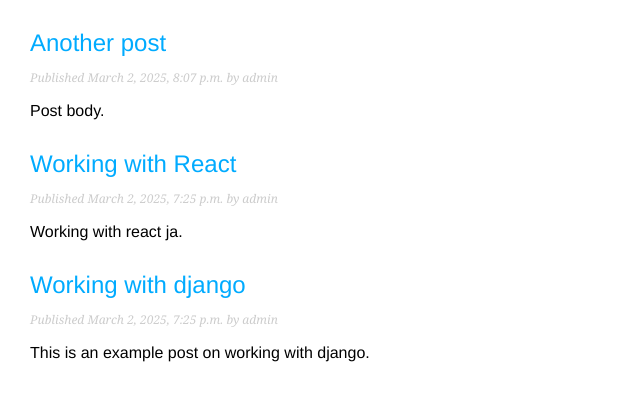
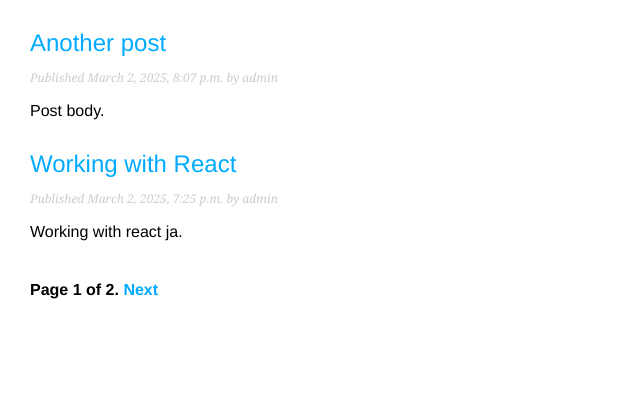
Before and after one commit to DaSigma/blog, a Django app: page /blog/ in a window 1280 px wide. Shown: the part 255-656 px from the top of the page, without its empty margins (0-640 px from the left). Run offline with Django 5.2, Linux system fonts and the light colour scheme; data comes from the database, SQL or seed files in the repository.

Commit message:
adding pagination

```diff
--- a/mysite/blog/templates/blog/post/list.html
+++ b/mysite/blog/templates/blog/post/list.html
@@ -16,4 +16,5 @@
 </p>
 {{ post.body|truncatewords:30|linebreaks }}
 {% endfor %}
+{% include "pagination.html" with page=posts %}
 {% endblock %}
--- /dev/null
+++ b/mysite/blog/templates/pagination.html
@@ -0,0 +1,15 @@
+<div class="pagination">
+    <span class="step-links">
+        {% if page.has_previous %}
+            <a href="?page={{ page.previous_page_number }}">Previous</a>
+        {% endif %}
+
+        <span class="current">
+            Page {{ page.number }} of {{ page.paginator.num_pages }}.
+        </span>
+
+        {% if page.has_next %}
+            <a href="?page={{ page.next_page_number }}">Next</a>
+        {% endif %}
+    </span>
+</div>
--- a/mysite/blog/views.py
+++ b/mysite/blog/views.py
@@ -1,10 +1,22 @@
+from django.core.paginator import EmptyPage, PageNotAnInteger, Paginator
 from django.shortcuts import get_object_or_404, render
+
 
 from .models import Post
 
 
 def post_list(request):
-    posts = Post.published.all()
+    post_list = Post.published.all()
+    paginator = Paginator(post_list, 3)
+    page_number = request.GET.get("page", 1)
+    try:
+        posts = paginator.page(page_number)
+    except PageNotAnInteger:
+        # If page is not an integer deliver first page
+        posts = paginator.page(1)
+    except EmptyPage:
+        # If page is out of range deliver last page of results
+        posts = paginator.page(paginator.num_pages)
     return render(request, "blog/post/list.html", {"posts": posts})
 
 
```
